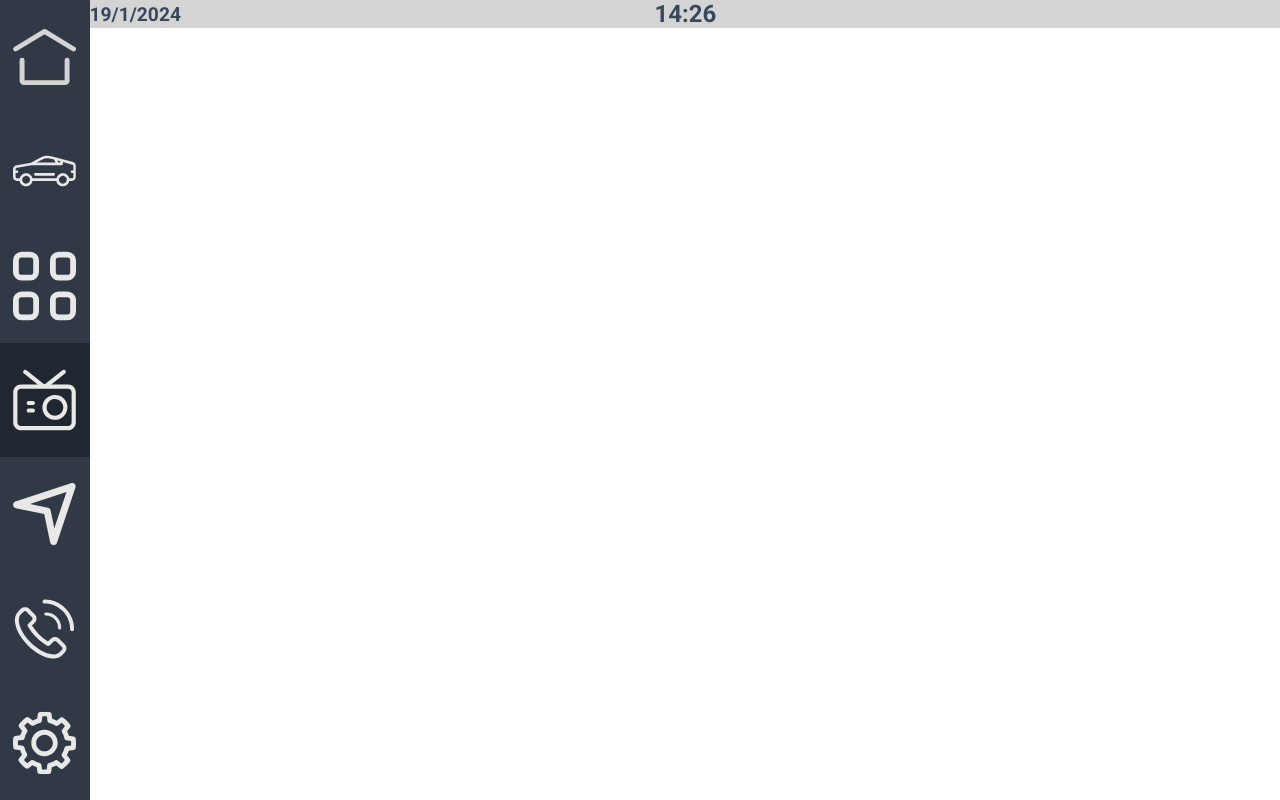
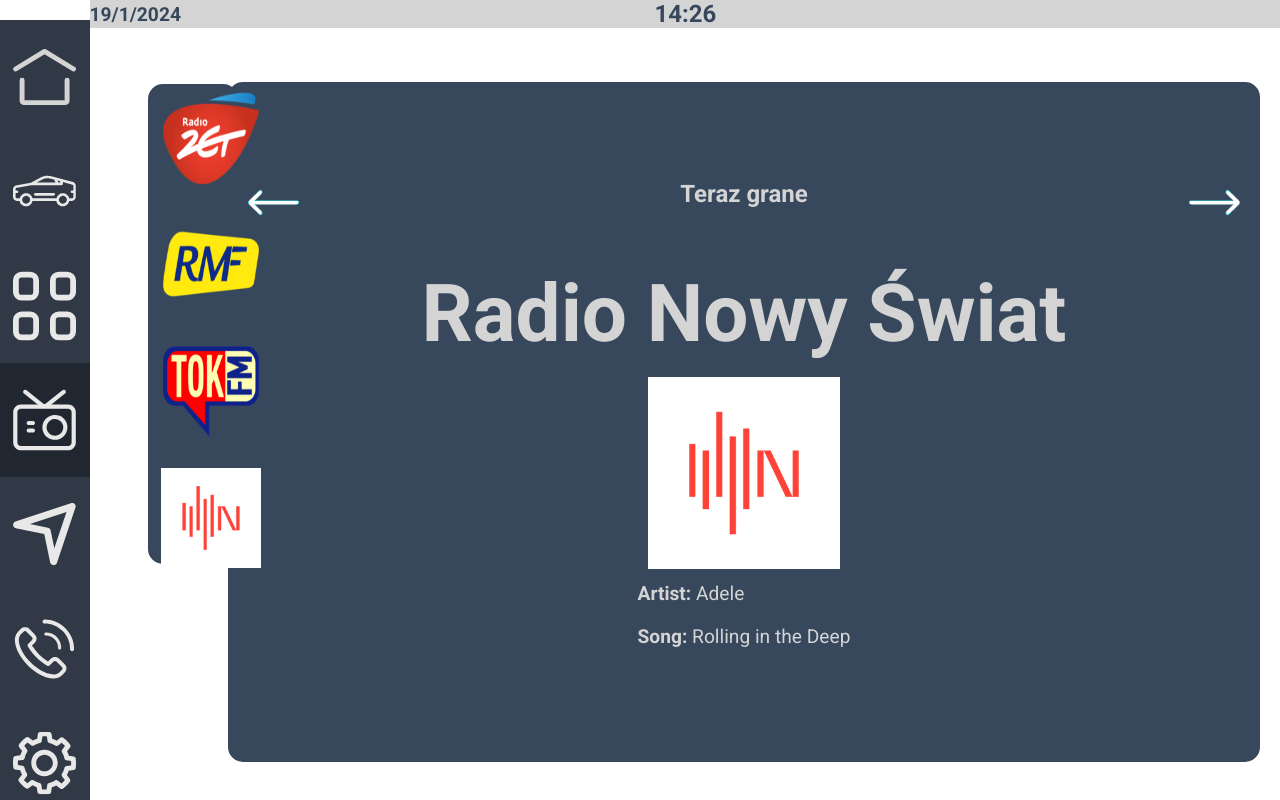
Before and after one commit to mmsyg/interfejs_samochodu, a React (Create React App) app: page /3 in a window 1280 px wide. Built offline with nearby package versions, Linux system fonts and the light colour scheme; no server answers.

Commit message:
Added Radio shortcut to homescreen

```diff
--- a/src/pages/HomeScreen.js
+++ b/src/pages/HomeScreen.js
@@ -6,11 +6,8 @@
 
 import "../index.css"; // Zaimportuj plik CSS dla komponentu
 import MiniMap from "../components/MiniMap";
-
-
+import RadioMini from "../components/RadioMini";
 const HomeScreen = () => {
-
-
   return (
     <div className="home_screen">
       <Navbar id={0} />
@@ -19,9 +16,11 @@
         <div className="mini_map">
           <MiniMap />
         </div>
-        <div className="radio_mini"></div>
+        <div className="radio_mini">
+          <RadioMini />
+        </div>
         <ContactsMini />
-       <ButtonsMini/>
+        <ButtonsMini />
       </div>
     </div>
   );
--- a/src/pages/Radio.js
+++ b/src/pages/Radio.js
@@ -1,15 +1,71 @@
-import React, { useState } from 'react';
-import Navbar from '../components/Navbar';
-import Topbar from '../components/Topbar';
-import { ReactComponent as Arrow } from '../assets/Arrow.svg';
-import '../index.css'; // Zaimportuj plik CSS dla komponentu HomeScreen
+// Radio.js
+
+import React, { useState } from "react";
+import Navbar from "../components/Navbar";
+import Topbar from "../components/Topbar";
+import MusicPlayer from "../components/MusicPlayer";
+import "../index.css";
+import "../css/Radio.css";
+
+import Radio_Zet from "../assets/Radio_Zet.png";
+import Rmf_Fm from "../assets/Rmf_Fm.png";
+import Tokfm from "../assets/Tok_Fm.png";
+import nowyswiat from "../assets/rnswiat.jpeg";
 
 const Radio = () => {
-    return ( <div className="radio_screen">
- <Navbar id={3}/>
-      <Topbar />
+  const [selectedStation, setSelectedStation] = useState("nowy_swiat");
+  const [isMusicListOpen, setMusicListOpen] = useState(false);
+  const handleStationChange = (station) => {
+    setSelectedStation(station);
+  };
 
-    </div> );
-}
+  return (
+    <div className="radio_screen">
+      <Navbar id={3} />
+      <div className="station-list-container">
+        <Topbar />
+
+        <ul className="station-list">
+          <li>
+            <img
+              src={Radio_Zet}
+              alt="Icon 1"
+              onClick={() => handleStationChange("Radio_Zet")}
+            />
+          </li>
+          <li>
+            <img
+              src={Rmf_Fm}
+              alt="Icon 2"
+              onClick={() => handleStationChange("Rmf_Fm")}
+            />
+          </li>
+          <li>
+            <img
+              src={Tokfm}
+              alt="Icon 3"
+              onClick={() => handleStationChange("Tokfm")}
+            />
+          </li>
+          <li>
+            <img
+              src={nowyswiat}
+              alt="Icon 4"
+              onClick={() => handleStationChange("nowy_swiat")}
+            />
+          </li>
+        </ul>
+      </div>
+
+      {selectedStation && (
+        <MusicPlayer
+          station={selectedStation}
+          onChangeStation={handleStationChange}
+          className="music-player"
+        />
+      )}
+    </div>
+  );
+};
 
 export default Radio;
```
